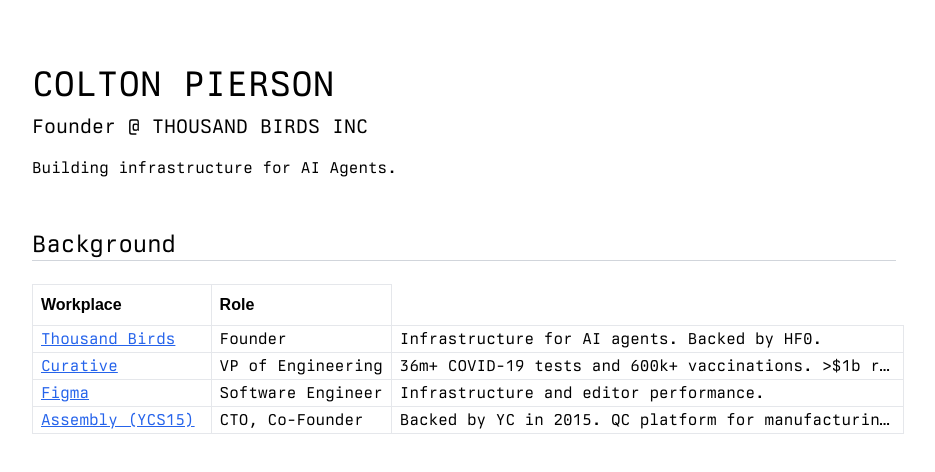
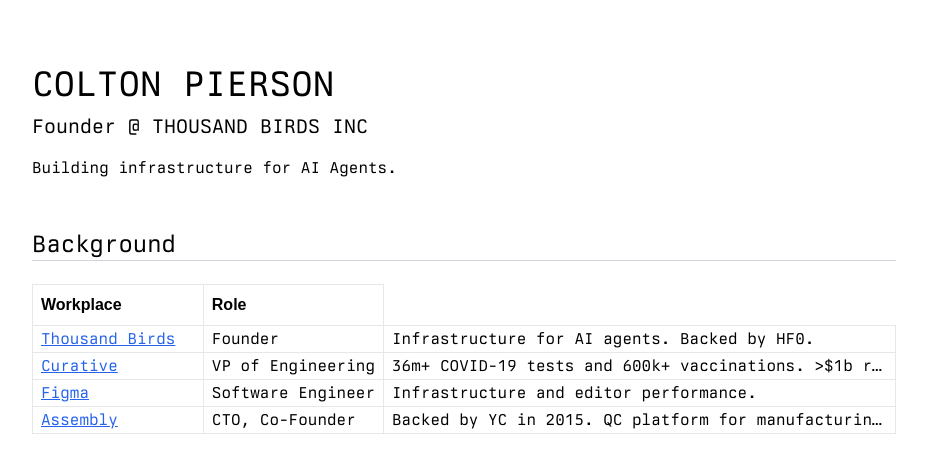
Before and after one commit to kvey/kvey.github.io, a Next.js app: page / in a window 1280 px wide. Shown: the top 472 px of the page, without its empty margins (16-951 px from the left). Built offline with nearby package versions, Linux system fonts and the light colour scheme; a web font is replaced by a local one.

Commit message:
fix asm link

```diff
--- a/src/app/page.tsx
+++ b/src/app/page.tsx
@@ -62,7 +62,7 @@
                 </td>
               </tr>
               <tr>
-                <td className={"border px-2 whitespace-nowrap pr-4 w-60"}><a href={"https://asm.co"} className={"underline text-blue-600"}>Assembly (YCS15)</a></td>
+                <td className={"border px-2 whitespace-nowrap pr-4 w-60"}><a href={"https://asm.co"} className={"underline text-blue-600"}>Assembly</a></td>
                 <td className={"border px-2 whitespace-nowrap overflow-ellipsis overflow-hidden max-w-lg"}>CTO, Co-Founder</td>
                 <td className={"border px-2 whitespace-nowrap overflow-ellipsis overflow-hidden max-w-lg"}>
                   Backed by YC in 2015. QC platform for manufacturing.
```
